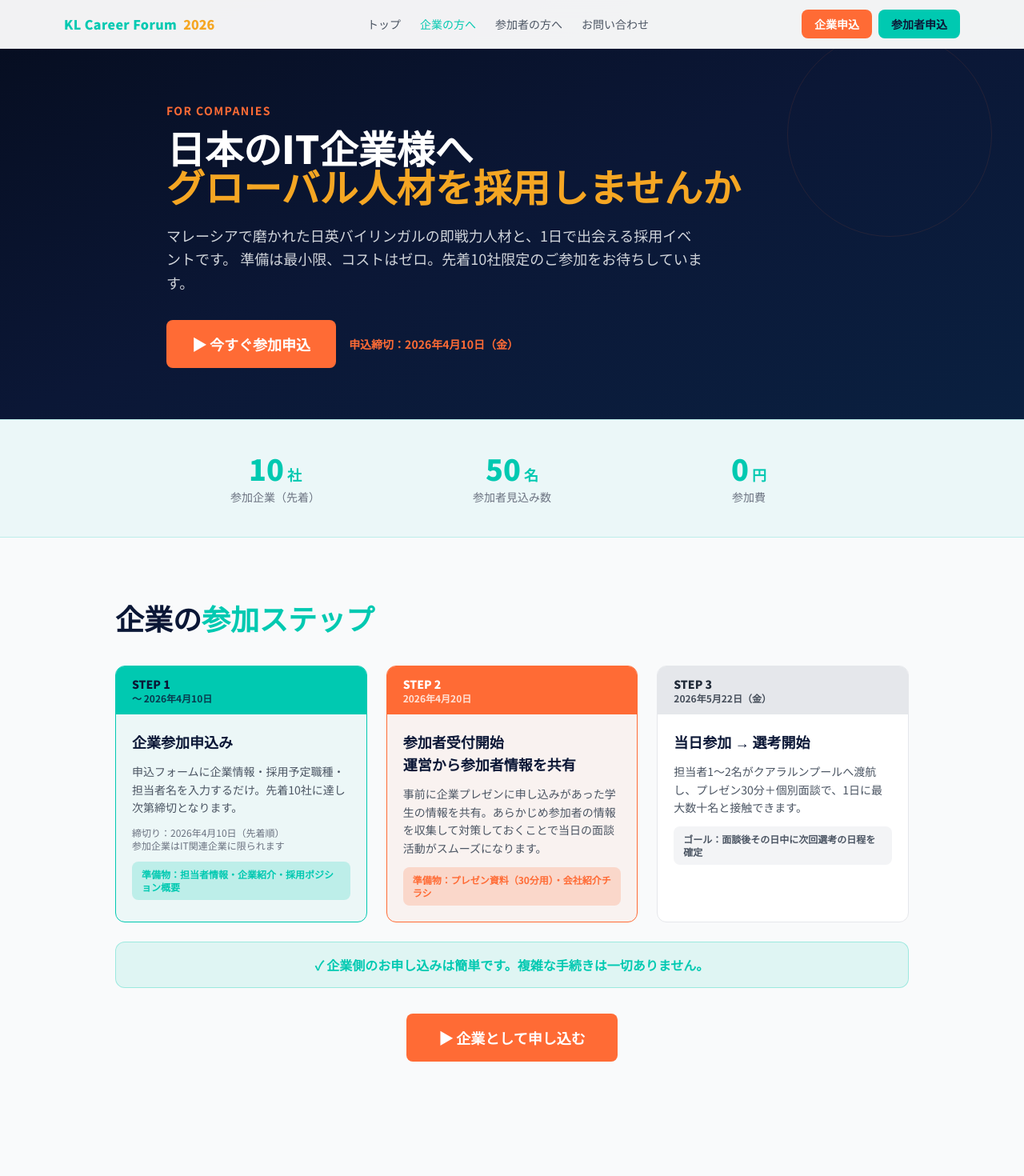
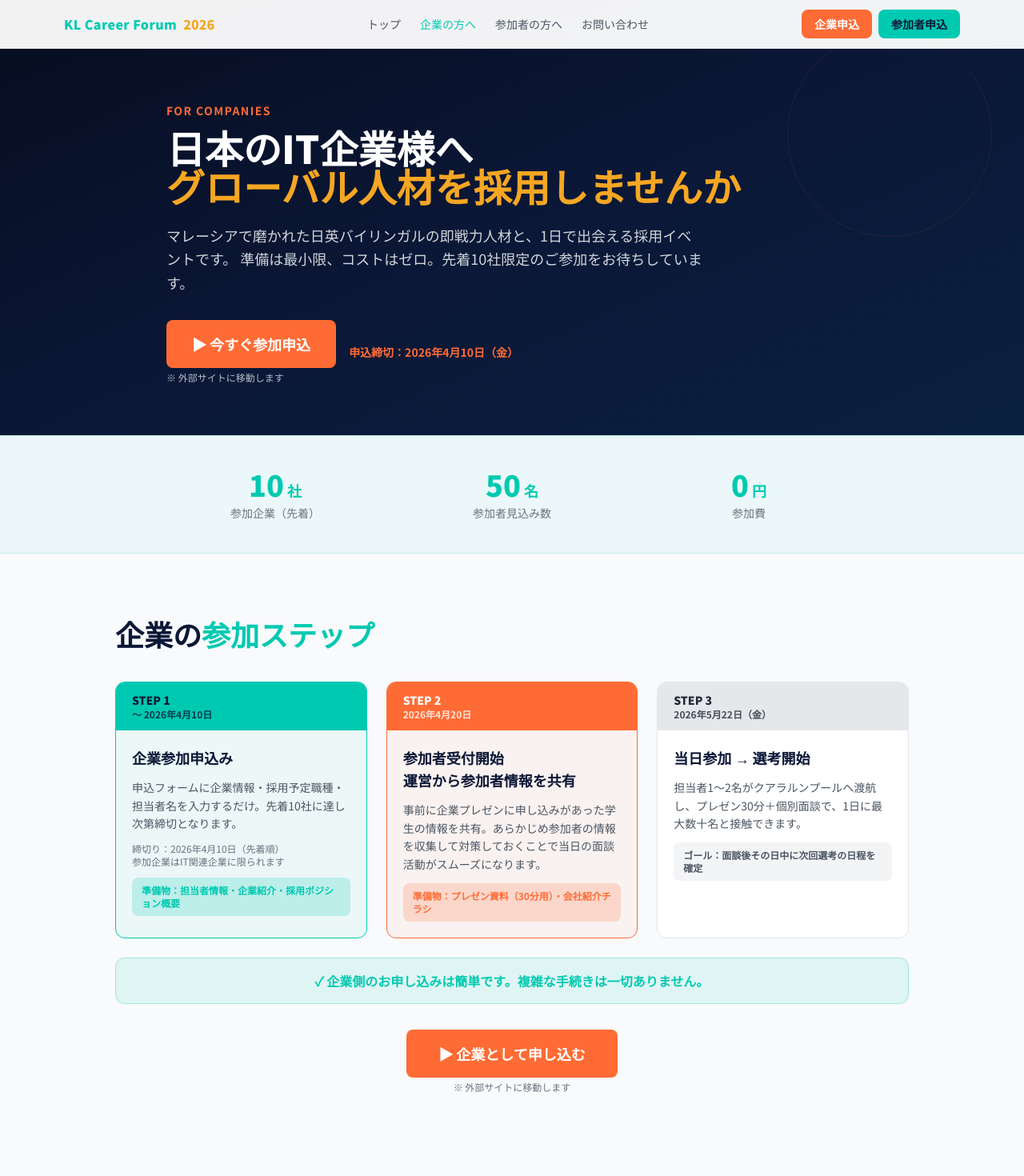
Before and after one commit to 20010208/kl-career-forum-2026, a Next.js app: page /companies in a window 1280 px wide. Shown: the top 1470 px of the page at 80% size. Built offline with nearby package versions, Linux system fonts and the light colour scheme.

Commit message:
Add external site notice below company entry buttons

```diff
--- a/src/app/companies/page.tsx
+++ b/src/app/companies/page.tsx
@@ -50,6 +50,7 @@
             準備は最小限、コストはゼロ。先着10社限定のご参加をお待ちしています。
           </p>
           <div className="flex flex-wrap gap-4 items-center">
+            <div className="flex flex-col items-start gap-1">
               <a
                 href="https://connection.com.my/event/"
                 target="_blank"
@@ -58,6 +59,8 @@
               >
                 ▶ 今すぐ参加申込
               </a>
+              <span className="text-white/70 text-xs">※ 外部サイトに移動します</span>
+            </div>
             <div className="text-gray-400 text-sm">
               <span className="text-forum-orange font-bold">申込締切：2026年4月10日（金）</span>
             </div>
@@ -144,7 +147,7 @@
               ✓ 企業側のお申し込みは簡単です。複雑な手続きは一切ありません。
             </p>
           </div>
-          <div className="mt-8 text-center">
+          <div className="mt-8 text-center flex flex-col items-center gap-1">
             <a
               href="https://connection.com.my/event/"
               target="_blank"
@@ -153,6 +156,7 @@
             >
               ▶ 企業として申し込む
             </a>
+            <span className="text-gray-500 text-xs">※ 外部サイトに移動します</span>
           </div>
         </div>
       </section>
--- a/src/app/page.tsx
+++ b/src/app/page.tsx
@@ -175,12 +175,17 @@
 
           {/* Buttons — absolute配置でメインテキストに影響しない */}
           <div className="absolute bottom-14 left-0 right-0 flex flex-wrap gap-10 justify-center">
+            <div className="flex flex-col items-center gap-1">
               <a href="https://connection.com.my/event/" target="_blank" rel="noopener noreferrer" className="btn-primary text-xl px-10 py-5">
                 ▶ 企業として申し込む
               </a>
+              <span className="text-white/70 text-xs">※ 外部サイトに移動します</span>
+            </div>
+            <div className="flex flex-col items-center gap-1">
               <Link href="/participants#entry" className="btn-secondary text-xl px-10 py-5">
                 ▶ 参加者として申し込む
               </Link>
+            </div>
           </div>
         </div>
 
@@ -420,9 +425,12 @@
           </p>
 
           <div className="flex flex-wrap gap-4 justify-center mb-12">
+            <div className="flex flex-col items-center gap-1">
               <a href="https://connection.com.my/event/" target="_blank" rel="noopener noreferrer" className="btn-primary text-xl px-10 py-5">
                 ▶ 企業として申込む
               </a>
+              <span className="text-white/70 text-xs">※ 外部サイトに移動します</span>
+            </div>
             <Link href="/participants#entry" className="btn-secondary text-xl px-10 py-5">
               ▶ 参加者として申込む
             </Link>
```
Lines whose indentation alone changed are shown as unchanged.
